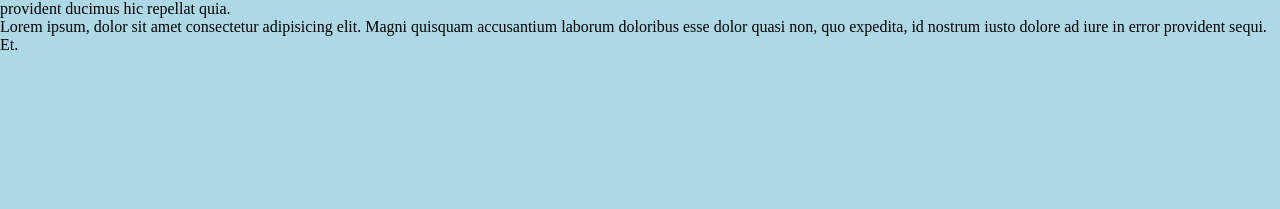
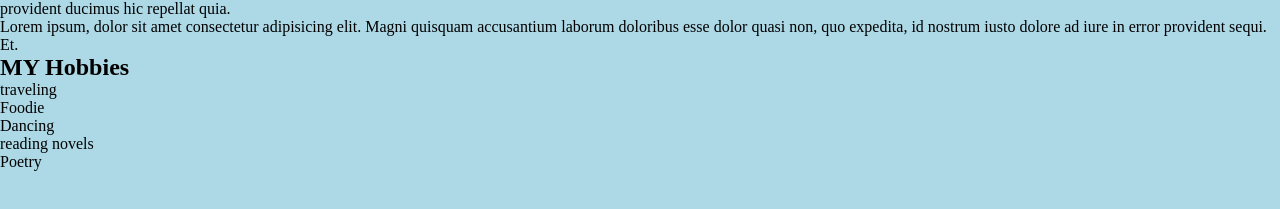
Before and after one commit to khushisth/developer-portfolio-, a plain HTML site: page index.html in a window 1280 px wide. Shown: the part 201-410 px from the top of the page. Drawn offline with Linux system fonts and the light colour scheme.

Commit message:
added hobbies

```diff
--- a/index.html
+++ b/index.html
@@ -81,7 +81,22 @@ nav ul li{
             <p>Lorem ipsum dolor sit amet consectetur adipisicing elit. Expedita tempore architecto deleniti ipsum tenetur officiis placeat, rerum sapiente repellendus aut libero. Possimus eos architecto voluptates provident ducimus hic repellat quia.</p>
 
         </section>
-        <section class="second section">   <div> <p>Lorem ipsum, dolor sit amet consectetur adipisicing elit. Magni quisquam accusantium laborum doloribus esse dolor quasi non, quo expedita, id nostrum iusto dolore ad iure in error provident sequi. Et. </p></div></section>
+        <section class="second section">
+              <div> <p>Lorem ipsum, dolor sit amet consectetur adipisicing elit. Magni quisquam accusantium laborum doloribus esse dolor quasi non, quo expedita, id nostrum iusto dolore ad iure in error provident sequi. Et. </p></div>
+            </section>
     </main>
+    <div>
+    <h2>MY Hobbies</h2>
+    <ol>
+        <li>traveling</li>
+        <li>Foodie</li>
+        <li>Dancing</li>
+        <li>reading novels</li>
+        <li>Poetry</li>
+
+    </ol>
+</div>
+
+
 </body>
 </html>
```
